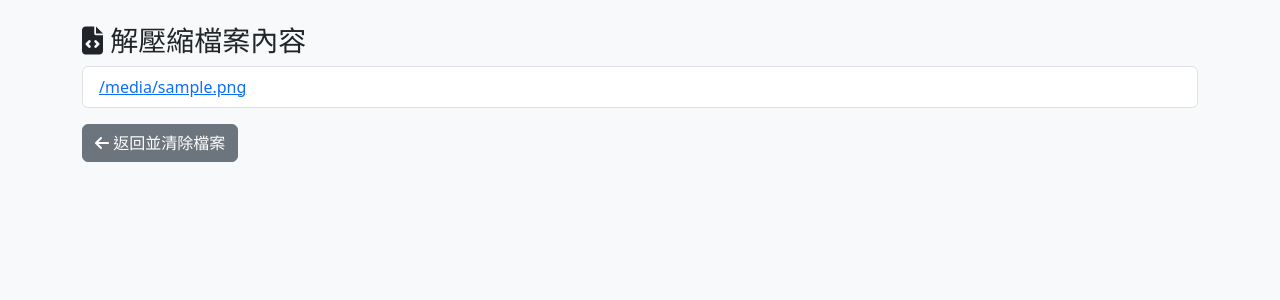
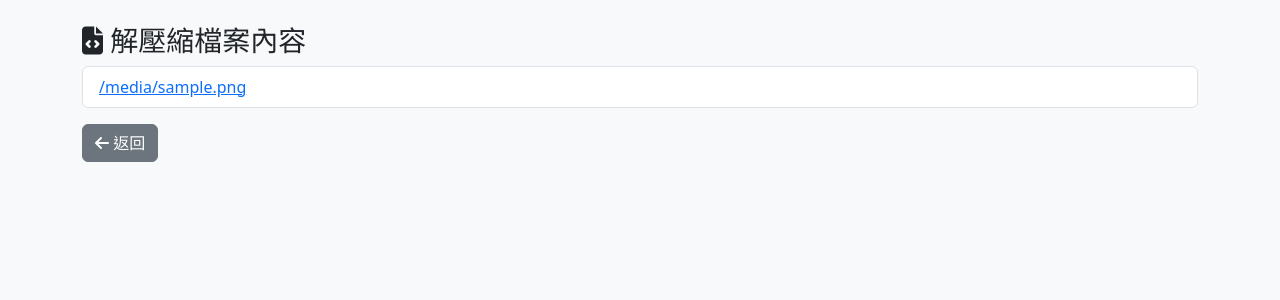
Before and after one commit to oinktech/Pip-File-Navigator, a Flask app: template templates/tar_view.html in a window 1280 px wide. Shown: the top 300 px of the page. Run offline with Flask 3, Linux system fonts and the light colour scheme; the template is opened without the code that fills it: most values are stand-ins (such as "Sample title", 1, 10 or a date in 2020); some libraries are stand-ins or nearby versions.

Commit message:
Update tar_view.html

```diff
--- a/templates/tar_view.html
+++ b/templates/tar_view.html
@@ -35,7 +35,7 @@
             </li>
             {% endfor %}
         </ul>
-        <a href="/cleanup" class="btn btn-secondary mt-3"><i class="fas fa-arrow-left"></i> 返回並清除檔案</a>
+        <a href="/cleanup" class="btn btn-secondary mt-3"><i class="fas fa-arrow-left"></i> 返回</a>
     </div>
 </body>
 </html>
```
